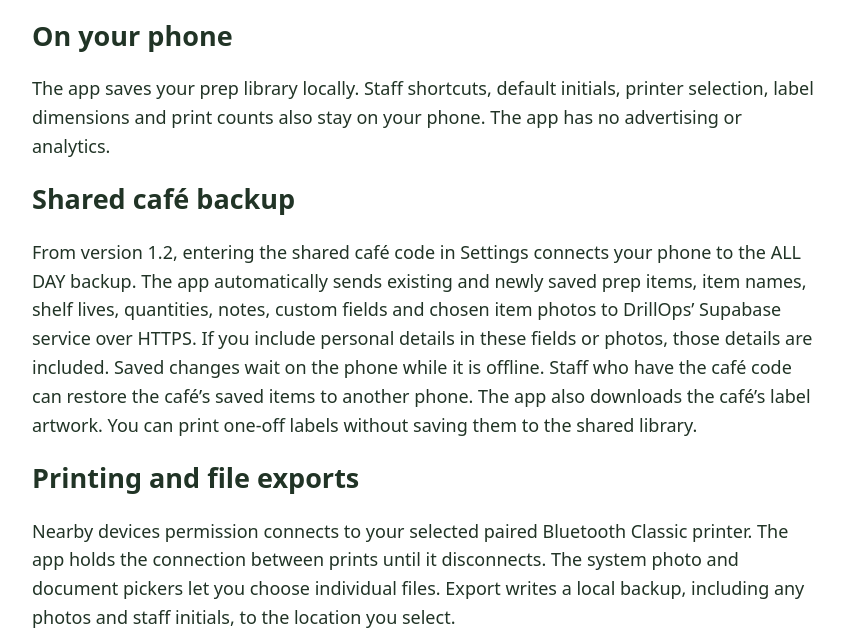
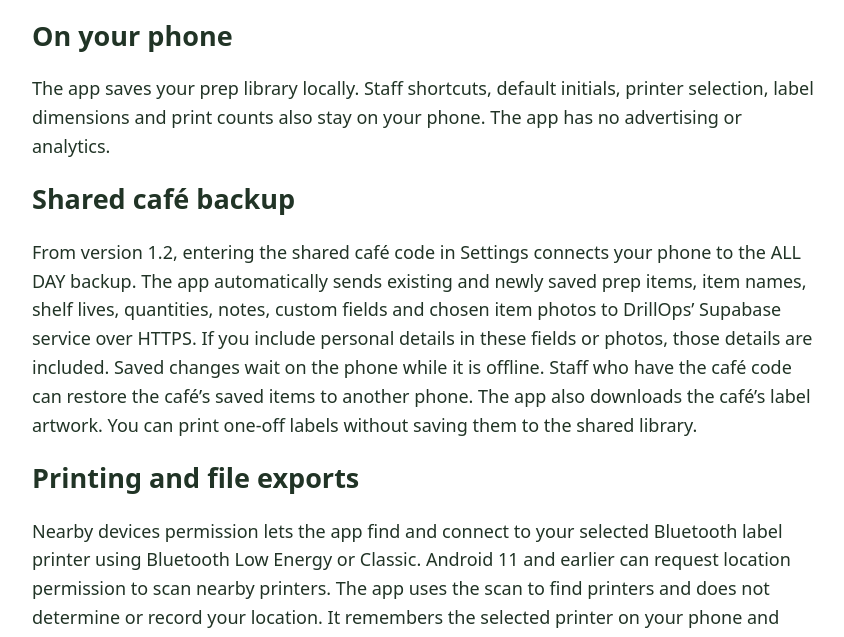
Before and after one commit to AdminPointsJunkie/bluetooth-label-printer-privacy, a plain HTML site: page index.html in a window 1280 px wide. Shown: the part 153-790 px from the top of the page, without its empty margins (212-1056 px from the left). Drawn offline with Linux system fonts and the light colour scheme.

Commit message:
Describe nearby printer discovery and connection permissions

```diff
--- a/index.html
+++ b/index.html
@@ -3,6 +3,6 @@
 <h1>All Day Prep privacy policy</h1><p>DrillOps publishes All Day Prep for the ALL DAY café kitchen. Effective 20 November 2026.</p>
 <h2>On your phone</h2><p>The app saves your prep library locally. Staff shortcuts, default initials, printer selection, label dimensions and print counts also stay on your phone. The app has no advertising or analytics.</p>
 <h2>Shared café backup</h2><p>From version 1.2, entering the shared café code in Settings connects your phone to the ALL DAY backup. The app automatically sends existing and newly saved prep items, item names, shelf lives, quantities, notes, custom fields and chosen item photos to DrillOps’ Supabase service over HTTPS. If you include personal details in these fields or photos, those details are included. Saved changes wait on the phone while it is offline. Staff who have the café code can restore the café’s saved items to another phone. The app also downloads the café’s label artwork. You can print one-off labels without saving them to the shared library.</p>
-<h2>Printing and file exports</h2><p>Nearby devices permission connects to your selected paired Bluetooth Classic printer. The app holds the connection between prints until it disconnects. The system photo and document pickers let you choose individual files. Export writes a local backup, including any photos and staff initials, to the location you select.</p>
+<h2>Printing and file exports</h2><p>Nearby devices permission lets the app find and connect to your selected Bluetooth label printer using Bluetooth Low Energy or Classic. Android 11 and earlier can request location permission to scan nearby printers. The app uses the scan to find printers and does not determine or record your location. It remembers the selected printer on your phone and keeps the connection open between jobs. The system photo and document pickers let you choose individual files. Export writes a local backup, including any photos and staff initials, to the location you select.</p>
 <h2>Retention and removal</h2><p>Deleting a prep item on one phone leaves its backup available for recovery. DrillOps retains backed-up revisions until the café requests removal. To request removal of a café item or the entire cloud library, contact DrillOps at the address below. Clearing app storage or uninstalling removes the local library and saved café code. Remove exported files separately from their saved location.</p>
 <h2>Contact</h2><p>For support or privacy requests, email <a href="mailto:olearyj660@gmail.com">olearyj660@gmail.com</a>.</p></html>
```
